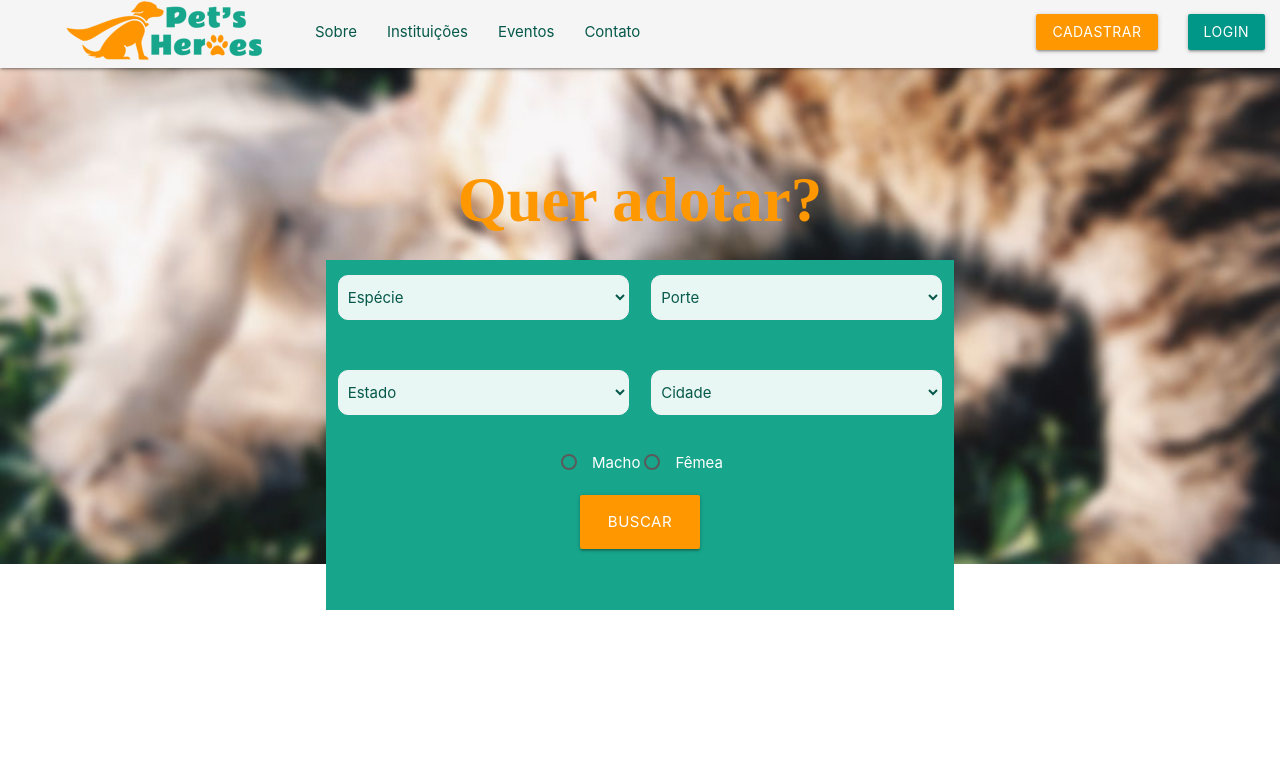
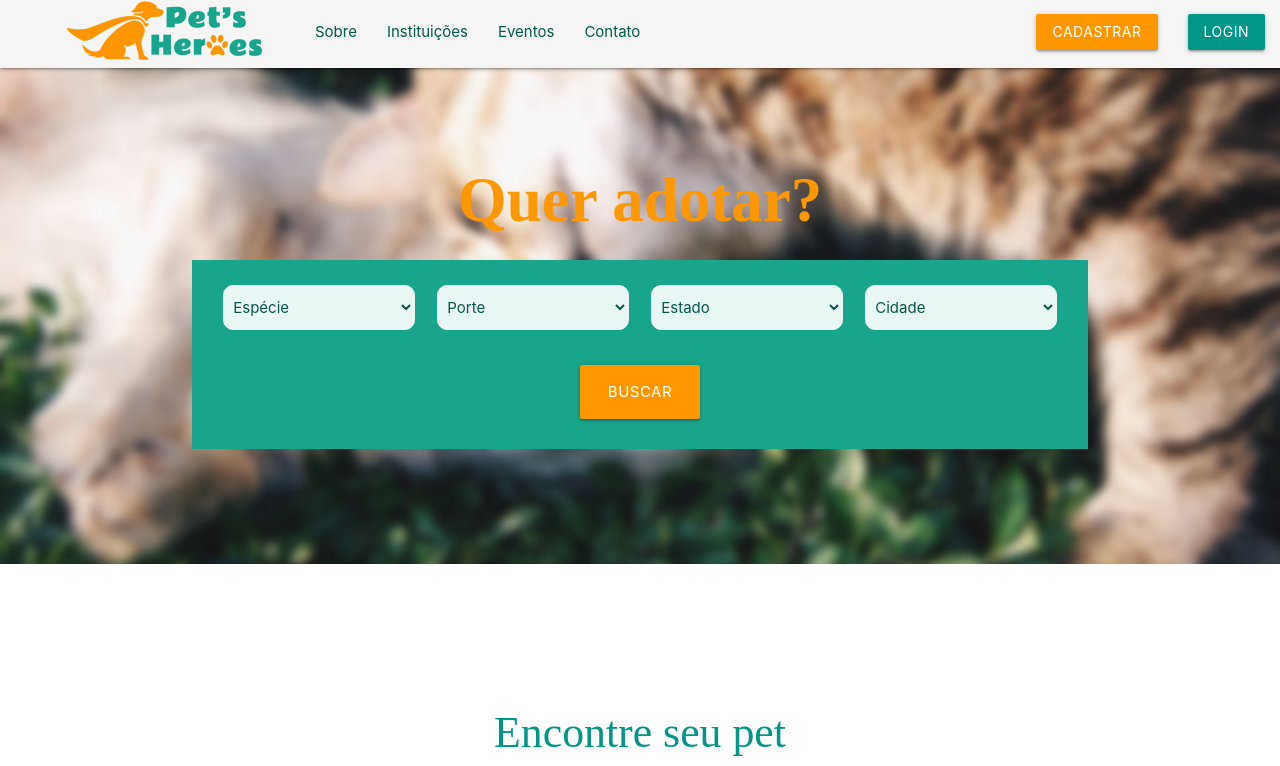
Before and after one commit to angeloreale/petsheroes-front, an Angular app: page / in a window 1280 px wide. Shown: the top 766 px of the page. Built offline with nearby package versions, Linux system fonts and the light colour scheme; no server answers; a web font is replaced by a local one.

Commit message:
estilo form busca

```diff
--- a/src/app/home/home.component.html
+++ b/src/app/home/home.component.html
@@ -7,10 +7,10 @@
                    <h5 class="header col s12 light">A modern responsive front-end framework based on Material Design</h5>
                  </div>-->
 
-                 <div class="container">
+                 <div class="">
                    <form class="form-banner">
                        <div class="row">
-                       <div class="input-field col s12 m6" >
+                       <div class="input-field col s12 m3" >
                            <select class="browser-default">
                              <option value="" >Espécie</option>
                              <option value="1">Gato</option>
@@ -18,7 +18,7 @@
                              <option value="3">Outros</option>
                            </select>
                          </div>
-                         <div class="input-field col s12 m6">
+                         <div class="input-field col s12 m3">
                              <select class="browser-default">
                                <option value="">Porte</option>
                                <option value="1">Pequeno</option>
@@ -26,9 +26,7 @@
                                <option value="3">Grande</option>
                              </select>
                            </div>
-                         </div>
-                         <div class="row">
-                             <div class="input-field col s12 m6" >
+                             <div class="input-field col s12 m3" >
                                  <select class="browser-default">
                                    <option value="" >Estado</option>
                                    <option value="1">Bahia</option>
@@ -36,7 +34,7 @@
                                    <option value="3">Rio de Janeiro</option>
                                  </select>
                                </div>
-                               <div class="input-field col s12 m6">
+                               <div class="input-field col s12 m3">
                                    <select class="browser-default">
                                      <option value="">Cidade</option>
                                      <option value="1">Option 1</option>
@@ -45,7 +43,7 @@
                                    </select>
                                  </div>
                                </div>
-                         <div class="row center">
+                       <!--  <div class="row center">
                              <label for="macho">
                                  <input class="with-gap white" name="sexo" id="macho" value="macho" type="radio"/>
                                  <span>Macho</span>
@@ -54,7 +52,7 @@
                                  <input class="with-gap white" name="sexo" id="femea" value="femêa" type="radio" />
                                  <span>Fêmea</span>
                              </label>
-                         </div>
+                         </div>-->
                          <div class="row center">
                        <button class="btn-large waves-effect waves-light orange">Buscar</button>
                      </div>
--- a/src/assets/css/style.css
+++ b/src/assets/css/style.css
@@ -5,17 +5,24 @@
  *
  * Made By MaterializeCSS.com
  */
+ .section .container{
+   min-height: 600px;
+   min-width: 100%;
+   position: relative;
+   text-align: center;
+ }
+ .section form{
+  background: #17a68c;
+  margin: 0 auto;
+  padding: 10px 20px;
+  min-height: 150px;
+  min-width: 70%;
+  display: inline-block;
+}
  .pets{
-  padding-top: 150px;
+  padding-top: 100px;
  }
- .form-banner{
-   background: #17a68c;
-   margin: 0 auto;
-   padding-bottom: 10px;
-   margin-bottom: 10%;
-   min-height: 350px;
-   min-width: 50%;
- }
+
  .forms{
   min-height: 650px;
   padding-bottom: 20px;
```
Also changed, not shown: 1 other file (tests, documents, lock files or other folders).
